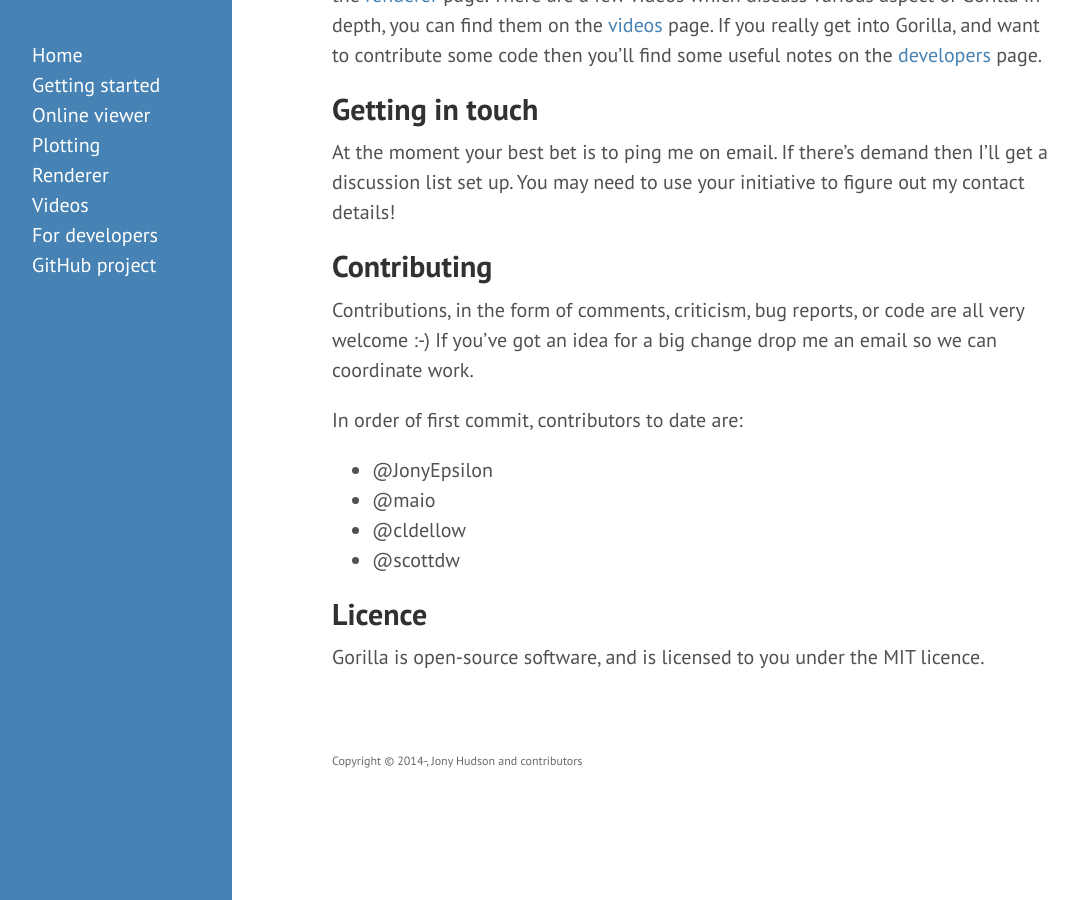
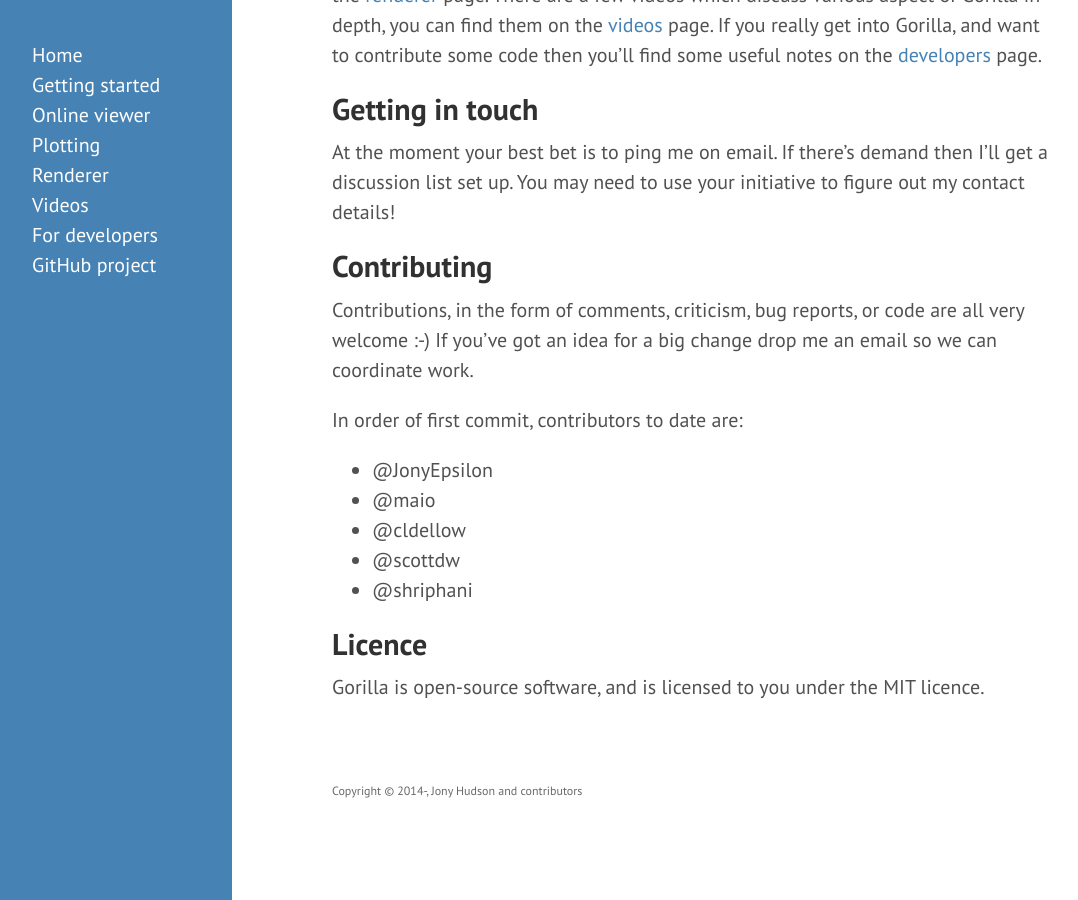
Before and after one commit to JonyEpsilon/gorilla-repl.org, a Jekyll site: the page built from index.md, in a window 1280 px wide and 900 px high, scrolled down 999 px. Shown: the whole window, without its empty margins (8-1086 px from the left). Built offline with Jekyll 4.4.1, drawn with Linux system fonts in a browser that asks for light colours; Markdown is read by kramdown in place of the engine named in the settings.

Commit message:
Add @shriphani to contributor list.

```diff
--- a/index.md
+++ b/index.md
@@ -46,6 +46,7 @@ In order of first commit, contributors to date are:
 - @maio
 - @cldellow
 - @scottdw
+- @shriphani
 
 ## Licence
 
```
